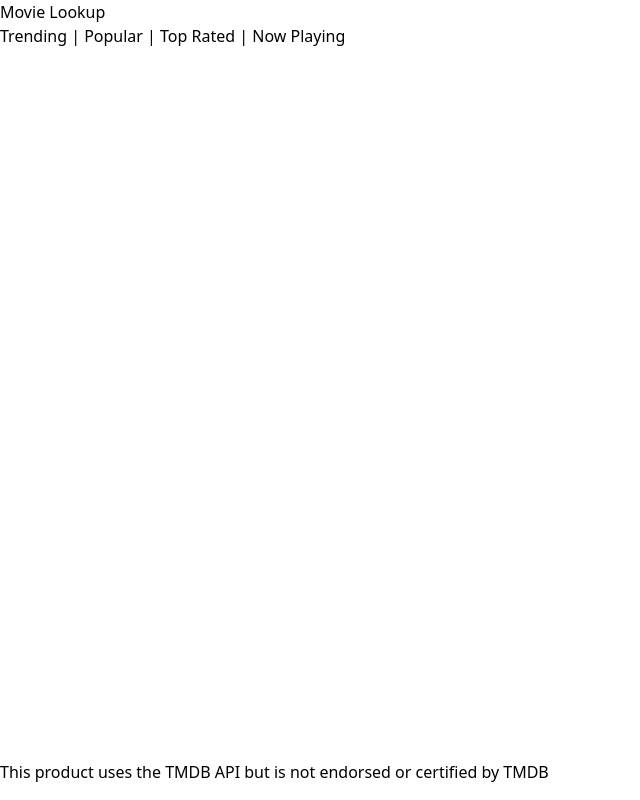
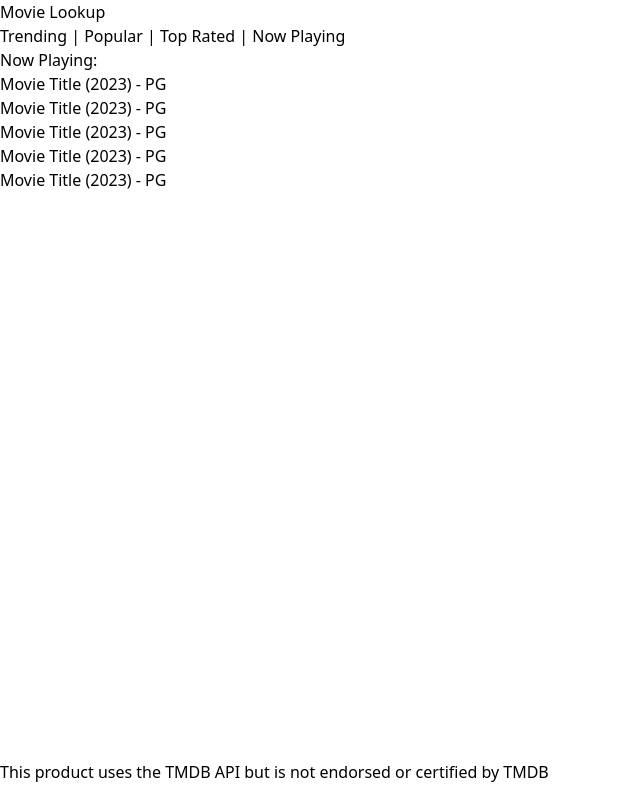
Before and after one commit to TOVTC/vue3-movie-lookup, a Vue app: page /now-playing in a window 1280 px wide. Shown: the whole page, without its empty margins (0-640 px from the left). Built offline with nearby package versions, Linux system fonts and the light colour scheme.

Commit message:
added basic layouts for remaining pages

```diff
--- a/src/App.vue
+++ b/src/App.vue
@@ -1,6 +1,5 @@
 <script setup>
 import { RouterLink, RouterView } from 'vue-router'
-import HelloWorld from './components/HelloWorld.vue'
 </script>
 
 <template>
--- a/src/components/HelloWorld.vue
+++ /dev/null
@@ -1,43 +0,0 @@
-<script setup>
-defineProps({
-  msg: {
-    type: String,
-    required: true
-  }
-})
-</script>
-
-<template>
-  <div class="greetings">
-    <h1 class="green">{{ msg }}</h1>
-    <h3>
-      You’ve successfully created a project with
-      <a href="https://vitejs.dev/" target="_blank" rel="noopener">Vite</a> +
-      <a href="https://vuejs.org/" target="_blank" rel="noopener">Vue 3</a>.
-    </h3>
-  </div>
-</template>
-
-<style scoped>
-h1 {
-  font-weight: 500;
-  font-size: 2.6rem;
-  top: -10px;
-}
-
-h3 {
-  font-size: 1.2rem;
-}
-
-.greetings h1,
-.greetings h3 {
-  text-align: center;
-}
-
-@media (min-width: 1024px) {
-  .greetings h1,
-  .greetings h3 {
-    text-align: left;
-  }
-}
-</style>
--- a/src/router/index.js
+++ b/src/router/index.js
@@ -1,11 +1,12 @@
 import { createRouter, createWebHistory } from 'vue-router'
 import HomeView from '../views/HomeView.vue'
-// import ResultsView from '../views/ResultsView.vue'
-// import MovieDetailsView from '../views/MovieDetailsView.vue'
-// import TrendingView from '../views/TrendingView.vue'
-// import PopularView from '../views/PopularView.vue'
-// import TopRatedView from '../views/TopRatedView.vue'
-// import NowPlayingView from '../views/NowPlayingView.vue'
+import ResultsView from '../views/ResultsView.vue'
+import MovieDetailsView from '../views/MovieDetailsView.vue'
+import TrendingView from '../views/TrendingView.vue'
+import PopularView from '../views/PopularView.vue'
+import TopRatedView from '../views/TopRatedView.vue'
+import NowPlayingView from '../views/NowPlayingView.vue'
+import NotFoundView from '../views/NotFoundView.vue'
 
 const router = createRouter({
   history: createWebHistory(import.meta.env.BASE_URL),
@@ -15,43 +16,48 @@
       name: 'home',
       component: HomeView
     },
-    // {
-    //   path: '/results',
-    //   name: 'results',
-    //   component: ResultsView,
-    //   props: true
-    // },
+    {
+      path: '/results',
+      name: 'results',
+      component: ResultsView,
+      // props: true
+    },
+    {
+      path: '/movie-details',
+      name: 'movie-details',
+      component: MovieDetailsView,
+    },
     // {
     //   path: '/movie-details/:id',
     //   name: 'movie-details',
     //   component: MovieDetailsView,
     //   props: true,
     // },
-    // {
-    //   path: '/trending',
-    //   name: 'trending',
-    //   component: TrendingView,
-    // },
-    // {
-    //   path: '/popular',
-    //   name: 'popular',
-    //   component: PopularView
-    // },
-    // {
-    //   path: '/top-rated',
-    //   name: 'top-rated',
-    //   component: TopRatedView
-    // },
-    // {
-    //   path: '/now-playing',
-    //   name: 'now-playing',
-    //   component: NowPlayingView
-    // },
-    // {
-    //   path: "/:catchAll(.*)",
-    //   name: 'not-found',
-    //   component: HomeView
-    // }
+    {
+      path: '/trending',
+      name: 'trending',
+      component: TrendingView,
+    },
+    {
+      path: '/popular',
+      name: 'popular',
+      component: PopularView
+    },
+    {
+      path: '/top-rated',
+      name: 'top-rated',
+      component: TopRatedView
+    },
+    {
+      path: '/now-playing',
+      name: 'now-playing',
+      component: NowPlayingView
+    },
+    {
+      path: "/:catchAll(.*)",
+      name: 'not-found',
+      component: NotFoundView
+    }
   ]
 })
 
--- /dev/null
+++ b/src/views/MovieDetailsView.vue
@@ -0,0 +1,47 @@
+<script setup>
+</script>
+
+<template>
+    <main>
+        <section>
+            <h2>Movie Title (2023)</h2>
+            <div class="movie-details">
+                <img src="https://placekitten.com/400/500" alt="movie-poster" />
+                <div class="movie-details">
+                    <ul>
+                        <li>"Tagline"</li>
+                        <li>Release Date - 2023/04/05</li>
+                        <li>Runtime - 1hr 45min</li>
+                        <li>Genres - Slice of Life</li>
+                        <li>Language - English</li>
+                        <li>Link</li>
+                        <li>Main Cast - Lorem ipsum dolor sit amet</li>
+                        <li>Description:<br><br>Lorem ipsum dolor sit amet, consectetur adipiscing elit. Vestibulum vestibulum porta enim eget imperdiet. Suspendisse at sapien rhoncus felis varius congue eget vitae justo. Aenean sit amet ex dolor. Praesent efficitur, eros maximus laoreet rutrum, nisi enim consectetur tellus, vitae gravida sem odio sed felis. Suspendisse non velit at nulla volutpat condimentum vel a arcu. Maecenas odio nisl, egestas imperdiet mauris sit amet, mollis sagittis justo. Interdum et malesuada fames ac ante ipsum primis in faucibus. Maecenas cursus blandit tellus, in condimentum ipsum ultricies eu. Class aptent taciti sociosqu ad litora torquent per conubia nostra, per inceptos himenaeos. Morbi consequat scelerisque leo, sit amet accumsan ante varius eget. Nam laoreet interdum libero a tincidunt.</li>
+                    </ul>
+                </div>
+            </div>
+        </section>
+        <section id="suggested">
+            <div class="list">
+                <h3>Recommended Films:</h3>
+                <ul>
+                    <li>Movie Title (2023)</li>
+                    <li>Movie Title (2023)</li>
+                    <li>Movie Title (2023)</li>
+                    <li>Movie Title (2023)</li>
+                    <li>Movie Title (2023)</li>
+                </ul>
+            </div>
+            <div class="list">
+                <h3>Similar Films:</h3>
+                <ul>
+                    <li>Movie Title (2023)</li>
+                    <li>Movie Title (2023)</li>
+                    <li>Movie Title (2023)</li>
+                    <li>Movie Title (2023)</li>
+                    <li>Movie Title (2023)</li>
+                </ul>
+            </div>
+        </section>
+    </main>
+</template>
--- /dev/null
+++ b/src/views/NotFoundView.vue
@@ -0,0 +1,6 @@
+<template>
+    <main>
+      <h2>There's nothing here.</h2>
+      <p>(That's a 404 Error)</p>
+    </main>
+</template>
--- /dev/null
+++ b/src/views/NowPlayingView.vue
@@ -0,0 +1,25 @@
+<script setup>
+</script>
+
+<template>
+    <main>
+        <h2>Now Playing:</h2>
+            <ul>
+                <li>
+                    <a href="movie-details.html"><span class="title">Movie Title (2023)</span> - PG</a>
+                </li>
+                <li>
+                    <a href="movie-details.html"><span class="title">Movie Title (2023)</span> - PG</a>
+                </li>
+                <li>
+                    <a href="movie-details.html"><span class="title">Movie Title (2023)</span> - PG</a>
+                </li>
+                <li>
+                    <a href="movie-details.html"><span class="title">Movie Title (2023)</span> - PG</a>
+                </li>
+                <li>
+                    <a href="movie-details.html"><span class="title">Movie Title (2023)</span> - PG</a>
+                </li>
+            </ul>
+    </main>
+</template>
--- /dev/null
+++ b/src/views/PopularView.vue
@@ -0,0 +1,25 @@
+<script setup>
+</script>
+
+<template>
+    <main>
+        <h2>Popular:</h2>
+            <ul>
+                <li>
+                    <a href="movie-details.html"><span class="title">Movie Title (2023)</span> - PG</a>
+                </li>
+                <li>
+                    <a href="movie-details.html"><span class="title">Movie Title (2023)</span> - PG</a>
+                </li>
+                <li>
+                    <a href="movie-details.html"><span class="title">Movie Title (2023)</span> - PG</a>
+                </li>
+                <li>
+                    <a href="movie-details.html"><span class="title">Movie Title (2023)</span> - PG</a>
+                </li>
+                <li>
+                    <a href="movie-details.html"><span class="title">Movie Title (2023)</span> - PG</a>
+                </li>
+            </ul>
+    </main>
+</template>
--- /dev/null
+++ b/src/views/ResultsView.vue
@@ -0,0 +1,15 @@
+<script setup>
+</script>
+
+<template>
+    <main>
+        <h2>Results for "Search":</h2>
+            <ul>
+                <li>Movie Title (2023)</li>
+                <li>Movie Title (2023)</li>
+                <li>Movie Title (2023)</li>
+                <li>Movie Title (2023)</li>
+                <li>Movie Title (2023)</li>
+            </ul>
+    </main>
+</template>
--- /dev/null
+++ b/src/views/TopRatedView.vue
@@ -0,0 +1,25 @@
+<script setup>
+</script>
+
+<template>
+    <main>
+        <h2>Top Rated:</h2>
+            <ul>
+                <li>
+                    <a href="movie-details.html"><span class="title">Movie Title (2023)</span> - PG</a>
+                </li>
+                <li>
+                    <a href="movie-details.html"><span class="title">Movie Title (2023)</span> - PG</a>
+                </li>
+                <li>
+                    <a href="movie-details.html"><span class="title">Movie Title (2023)</span> - PG</a>
+                </li>
+                <li>
+                    <a href="movie-details.html"><span class="title">Movie Title (2023)</span> - PG</a>
+                </li>
+                <li>
+                    <a href="movie-details.html"><span class="title">Movie Title (2023)</span> - PG</a>
+                </li>
+            </ul>
+    </main>
+</template>
--- /dev/null
+++ b/src/views/TrendingView.vue
@@ -0,0 +1,25 @@
+<script setup>
+</script>
+
+<template>
+    <main>
+        <h2>Trending:</h2>
+            <ul>
+                <li>
+                    <a href="movie-details.html"><span class="title">Movie Title (2023)</span> - PG</a>
+                </li>
+                <li>
+                    <a href="movie-details.html"><span class="title">Movie Title (2023)</span> - PG</a>
+                </li>
+                <li>
+                    <a href="movie-details.html"><span class="title">Movie Title (2023)</span> - PG</a>
+                </li>
+                <li>
+                    <a href="movie-details.html"><span class="title">Movie Title (2023)</span> - PG</a>
+                </li>
+                <li>
+                    <a href="movie-details.html"><span class="title">Movie Title (2023)</span> - PG</a>
+                </li>
+            </ul>
+    </main>
+</template>
```
